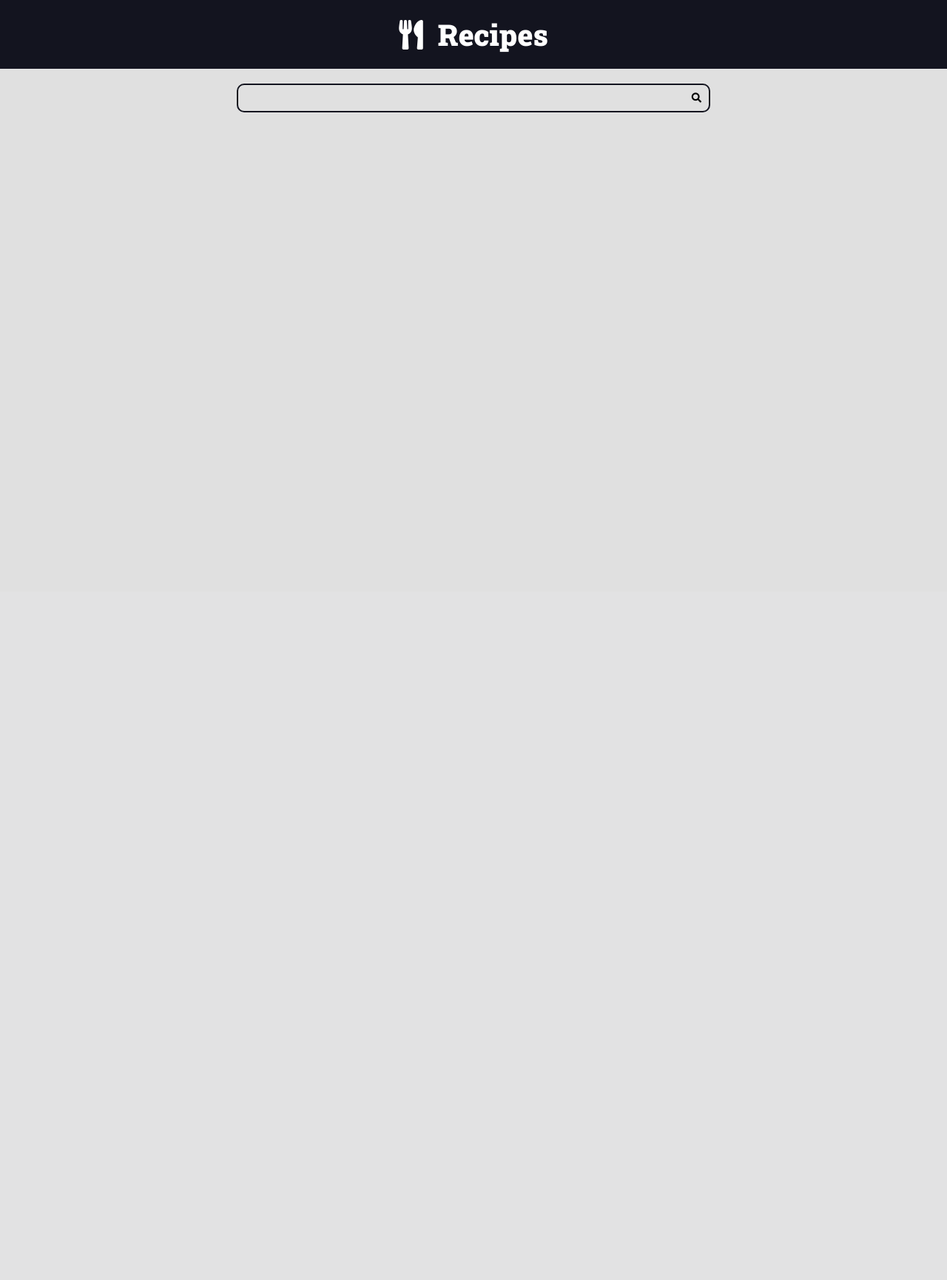
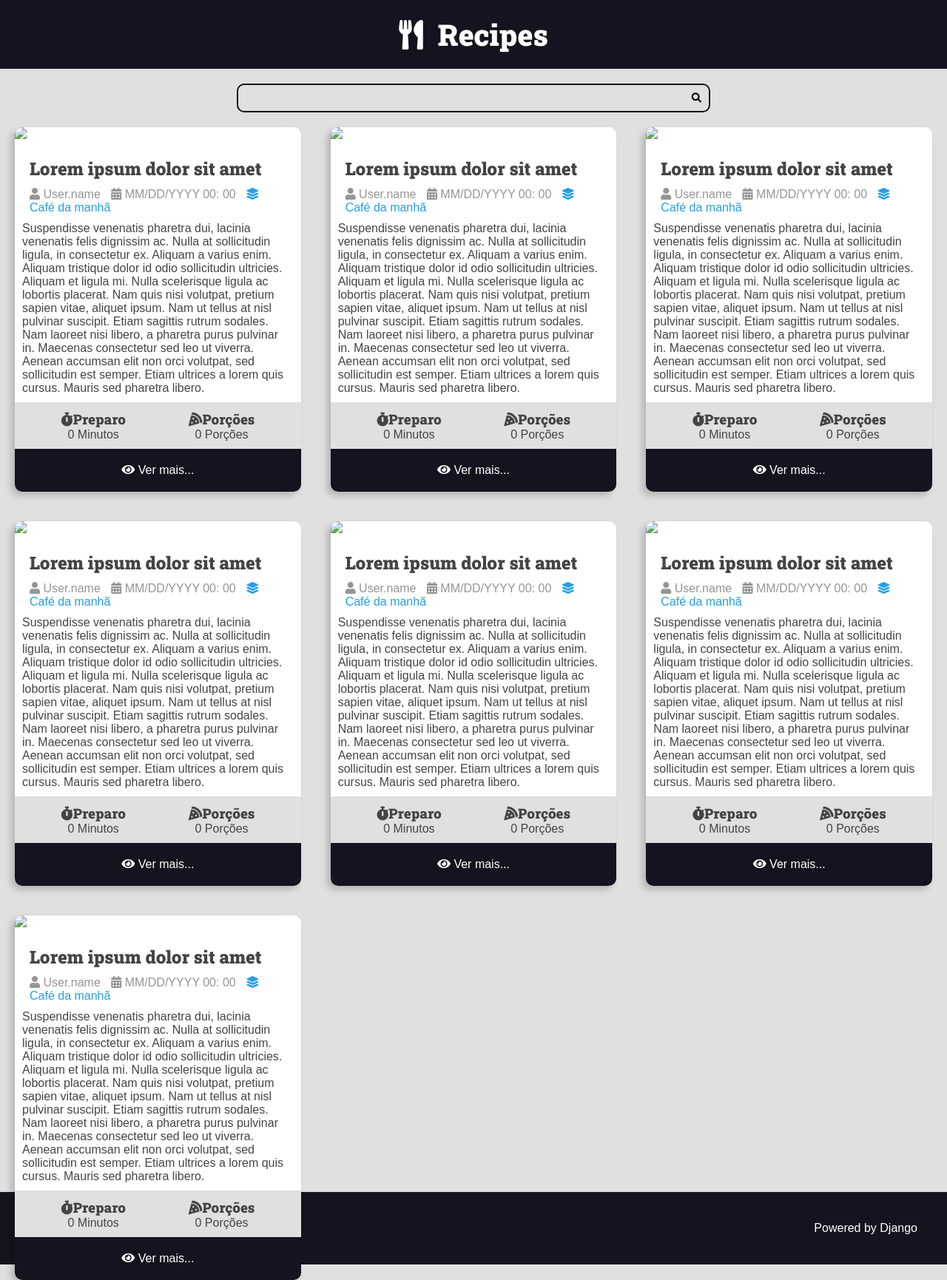
Before and after one commit to Battisti-Daniel/Django, a Django app: page / in a window 1280 px wide. Shown: the whole page at 74% size. Before the commit the page ends 152 px from the top, so only its background shows below. Run offline with Django 4.2, Linux system fonts and the light colour scheme; some libraries are stand-ins or nearby versions.

Commit message:
django project 0.2

```diff
--- a/recipes/templates/recipes/pages/home.html
+++ b/recipes/templates/recipes/pages/home.html
@@ -1,13 +1,21 @@
-    {%include "recipes/partials/head.html"%}
+{%include "recipes/partials/head.html"%}
+
 <body>
-    {%include "recipes/partials/header.html" %}
-    <div class="search-container">
-        <div class="container">
-            <form class="search-form">
-                <input type="search" class="search-input" name="search">
-                <button type="submit" class="search-button"><i class="fas fa-search"></i> </button>
-            </form>
-        </div>
+{%include "recipes/partials/header.html" %}
+{%include "recipes/partials/search.html" %}
+
+<main class="main-content-container">
+    <div class="main-content container main-content-list">
+        {%include "recipes/partials/recipe.html"%}
+        {%include "recipes/partials/recipe.html"%}
+        {%include "recipes/partials/recipe.html"%}
+        {%include "recipes/partials/recipe.html"%}
+        {%include "recipes/partials/recipe.html"%}
+        {%include "recipes/partials/recipe.html"%}
+        {%include "recipes/partials/recipe.html"%}
     </div>
+</main>
+{% include "recipes/partials/footer.html" %}
 </body>
+
 </html>
--- /dev/null
+++ b/recipes/templates/recipes/partials/footer.html
@@ -0,0 +1,9 @@
+<footer class="main-footer">
+  <div class="developer">
+    <a href="https://www.linkaleatorio.com.br/" target="_blank" rel="noreferrer noopener">By Daniel Battisti</a>
+  </div>
+
+  <div class="powered">
+    <a href="https://www.djangoproject.com/" target="_blank" rel="noreferrer noopener">Powered by Django</a>
+  </div>
+</footer>
--- a/recipes/templates/recipes/partials/head.html
+++ b/recipes/templates/recipes/partials/head.html
@@ -70,6 +70,7 @@
             font-size: 1.6rem;
             font-family: var(--font-primary);
             background: var(--color-gray-1);
+            color: var(--color-dark-text);
         }
 
         .main-header-container {
@@ -126,9 +127,9 @@
             transition: all 300ms ease-in-out;
         }
 
-        .search-button:focus{
+        .search-button:focus {
             outline: 1px solid var(--color-primary);
-            background: rgba(0,0,0,.05);
+            background: rgba(0, 0, 0, .05);
             border-radius: 1rem;
             transition: 0ms;
         }
@@ -148,5 +149,111 @@
             color: var(--color-primary);
         }
 
+        .main-content{
+            padding-top: 0;
+        }
+
+        .main-content-list{
+            display: grid;
+            grid-template-columns: repeat(auto-fit,minmax(340px,1fr));
+            gap: var(--spacing-gutter-large);
+        }
+
+        .recipe{
+            background: var(--color-white);
+            box-shadow: -5px 5px 10px rgba(0,0,0,.2);
+            transform: scale(1);
+            transition: all 300ms ease-in-out;
+            border-radius: 1rem;
+            overflow: hidden;
+        }
+
+        .recipe img{
+            max-width: 100%;
+        }
+
+        .recipe-list-item{
+            max-width: 64rem;
+        }
+
+        .recipe-list-item:hover{
+            transform:scale(1.03);
+            box-shadow: -10px 10px 15px rgba(0,0,0,.4);
+        }
+
+        .recipe-title-container{
+            padding: var(--spacing-gutter-medium);
+            padding-bottom: calc(var(--spacing-gutter-medium)/2);
+        }
+
+        .recipe-author{
+            padding: 0 var(--spacing-gutter-medium);
+        }
+
+        .recipe-content{
+            padding: calc(var(--spacing-gutter-medium)/2);
+        }
+
+        .recipe-author-item{
+            color: var(--color-gray-4);
+            margin-right: 1rem;
+        }
+
+        .recipe-author a{
+            color: var(--color-primary);
+            text-decoration: none;
+            transition: all 400ms ease-in-out ;
+        }
+
+        .recipe-author a:hover{
+            color: var(--color-primary-dark);
+        }
+
+        .recipe-meta-container{
+            display: flex;
+            flex-flow: row wrap;
+            padding: calc(var(--spacing-gutter-medium)/2) var(--spacing-gutter-medium);
+            background: var(--color-gray-1);
+        }
+
+        .recipe-meta{
+            display: flex;
+            flex-flow: column nowrap;
+            flex-shrink: 1;
+            flex-grow: 1;
+            text-align: center;
+        }
+
+        .recipe-footer a{
+            background: var(--color-primary-dark);
+            display: block;
+            color: var(--color-white);
+            text-decoration: none;
+            text-align: center;
+            padding: var(--spacing-gutter-medium);
+            transition: all 300ms ease-in-out;
+        }
+        .recipe-footer a:hover {
+            filter: brightness(2);
+        }
+
+        .main-footer{
+            display: flex;
+            align-items: center;
+            justify-content: space-between;
+            background: var(--color-primary-dark);
+            color: var(--color-white);
+            padding: var(--spacing-gutter-large);
+        }
+
+        .main-footer a{
+            color: var(--color-white);
+            text-decoration: none;
+            transition: all 300ms ease-in-out;
+        }
+
+        .main-footer a:hover{
+            filter:brightness(0.5);
+        }
     </style>
 </head>
--- /dev/null
+++ b/recipes/templates/recipes/partials/recipe.html
@@ -0,0 +1,54 @@
+<div class="recipe recipe-list-item">
+    <div class="recipe-cover">
+        <img src="https://via.placeholder.com/1280x720.png/269fe6">
+    </div>
+    <div class="recipe-title-container">
+        <h2 class="recipe-title">Lorem ipsum dolor sit amet</h2>
+    </div>
+    <div class=recipe-author>
+                                <span class="recipe-author-item">
+                                    <i class="fas fa-user"></i>
+                                    User.name
+                                </span>
+        <span class="recipe-author-item">
+                                    <i class="fas fa-calendar-alt"></i>
+                                    MM/DD/YYYY 00: 00
+                                </span>
+        <span class="recipe-author-item">
+                                    <a href="recipes/category/cafe-da-manha">
+                                        <i class="fas fa-layer-group"></i>
+                                        <span>Café da manhã</span>
+                                    </a>
+                                </span>
+    </div>
+    <div class="recipe-content">
+        <p>Suspendisse venenatis pharetra dui, lacinia venenatis felis dignissim ac. Nulla at sollicitudin
+            ligula, in consectetur ex. Aliquam a varius enim. Aliquam tristique dolor id odio sollicitudin
+            ultricies. Aliquam et ligula mi. Nulla scelerisque ligula ac lobortis placerat. Nam quis nisi
+            volutpat, pretium sapien vitae, aliquet ipsum. Nam ut tellus at nisl pulvinar suscipit. Etiam
+            sagittis rutrum sodales. Nam laoreet nisi libero, a pharetra purus pulvinar in. Maecenas consectetur
+            sed leo ut viverra. Aenean accumsan elit non orci volutpat, sed sollicitudin est semper. Etiam
+            ultrices a lorem quis cursus. Mauris sed pharetra libero.</p>
+    </div>
+
+    <div class="recipe-meta-container">
+        <div class="recipe-meta recipe-preparation">
+            <h3 class="recipe-meta-title"><i class="fas fa-stopwatch"></i>Preparo</h3>
+            <div class="recipe-meta-text">
+                0 Minutos
+            </div>
+        </div>
+        <div class="recipe-meta recipe-servings">
+            <h3 class="recipe-meta-title"><i class="fas fa-pizza-slice"></i>Porções</h3>
+            <div class="recipe-meta-text">
+                0 Porções
+            </div>
+        </div>
+    </div>
+    <footer class="recipe-footer">
+        <a class="recipe-read-more button button-dark button-full-width" href="recipes">
+            <i class="fas fa-eye"></i>
+            <span>Ver mais...</span>
+        </a>
+    </footer>
+</div>
--- /dev/null
+++ b/recipes/templates/recipes/partials/search.html
@@ -0,0 +1,8 @@
+<div class="search-container">
+        <div class="container">
+            <form class="search-form">
+                <input type="search" class="search-input" name="search">
+                <button type="submit" class="search-button"><i class="fas fa-search"></i> </button>
+            </form>
+        </div>
+    </div>
```
